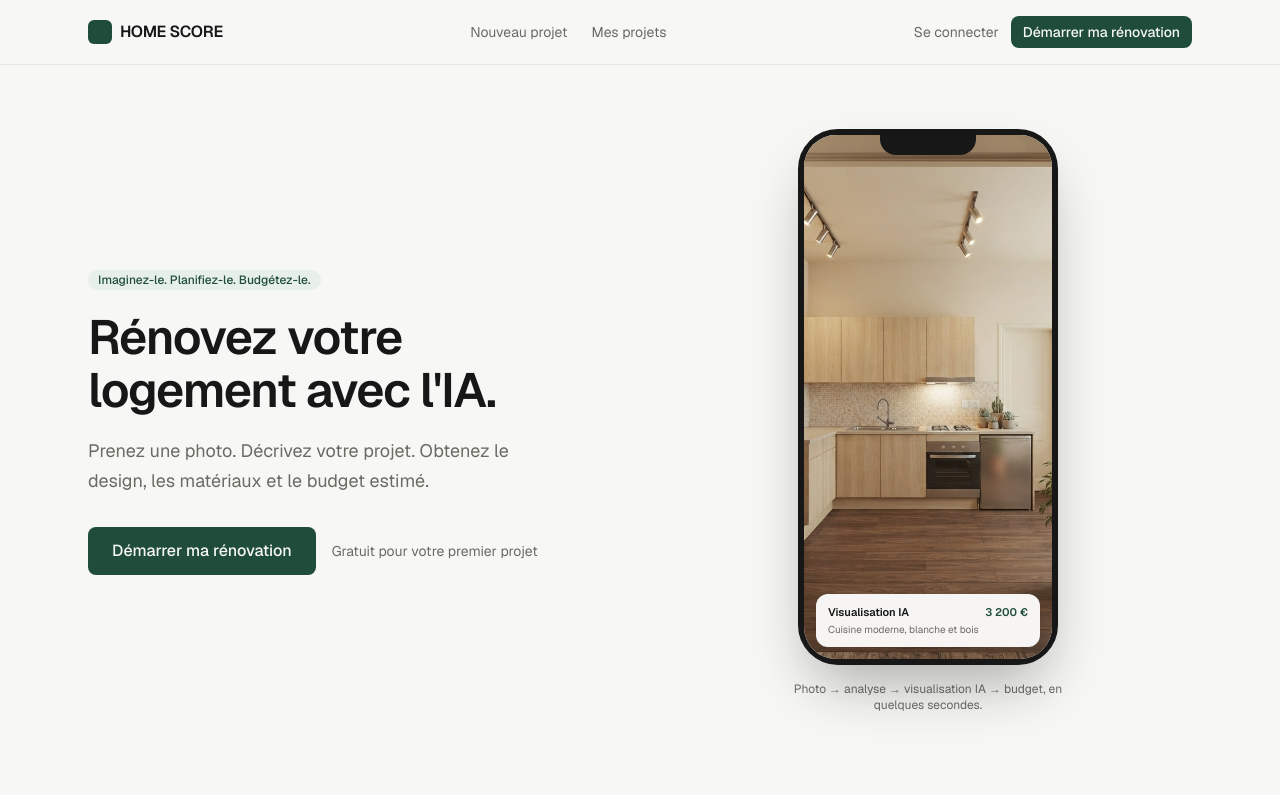
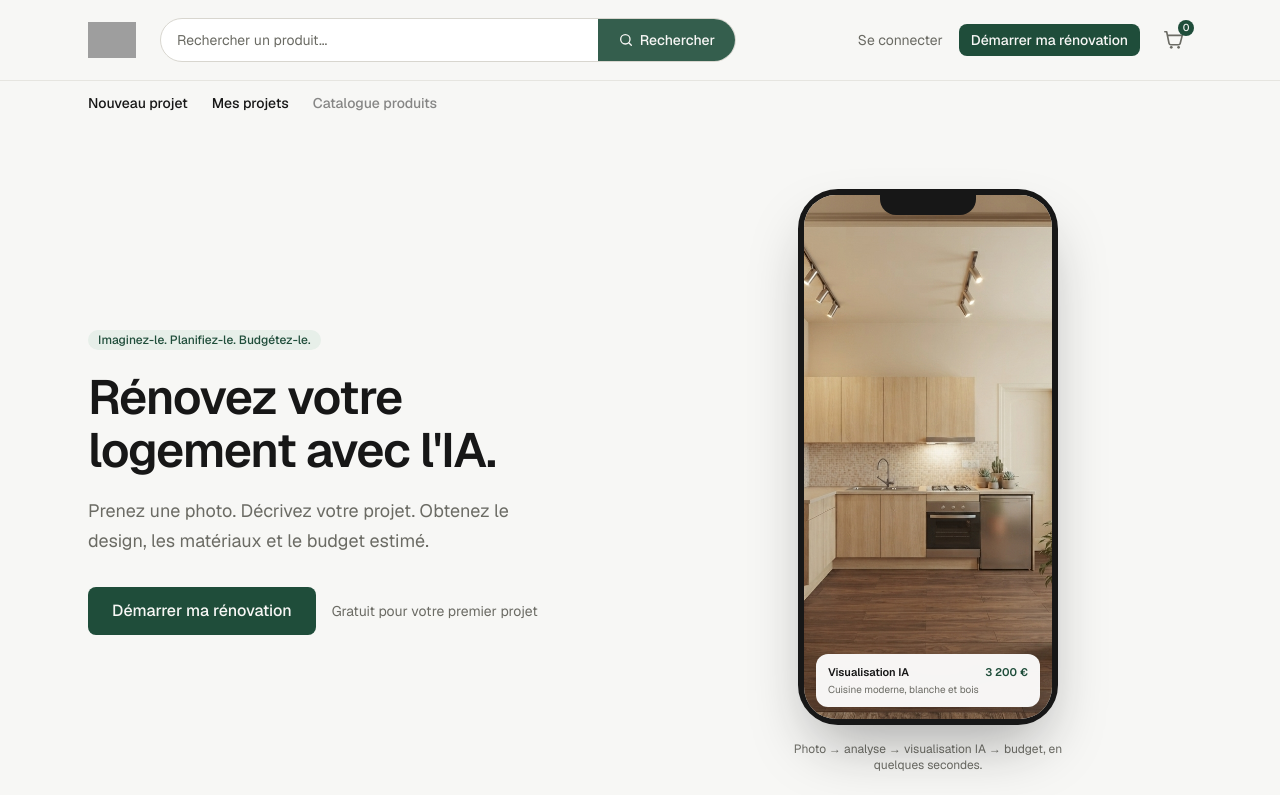
Before and after one commit to MamaTS108/home-score, a Next.js app: page / in a window 1280 px wide. Shown: the top 795 px of the page. Built offline with nearby package versions, Linux system fonts and the light colour scheme; no server answers; grey boxes are pictures that could not be loaded.

Commit message:
Fix ENERGY_CATEGORIES export, redesign header in Teelte marketplace style

```diff
--- a/src/app/layout.tsx
+++ b/src/app/layout.tsx
@@ -13,7 +13,7 @@ const geistMono = Geist_Mono({
 });
 
 export const metadata: Metadata = {
-  title: "HOME SCORE : Imaginez-le. Planifiez-le. Budgétez-le.",
+  title: "Teelte : Imaginez-le. Planifiez-le. Budgétez-le.",
   description:
     "Prenez une photo de votre pièce, décrivez votre projet, et obtenez une visualisation IA, la liste des travaux, des matériaux et une estimation de budget.",
 };
--- a/src/app/page.tsx
+++ b/src/app/page.tsx
@@ -95,7 +95,7 @@ export default function LandingPage() {
 
       <footer className="border-t border-border py-8">
         <div className="mx-auto max-w-6xl px-6 flex flex-col md:flex-row items-center justify-between gap-4 text-xs text-muted-foreground">
-          <span>HOME SCORE, AI Renovation Planner</span>
+          <span>Teelte, AI Renovation Planner</span>
           <span>Estimations indicatives, non contractuelles. Ne remplace pas un devis professionnel.</span>
         </div>
       </footer>
--- a/src/app/renovate/page.tsx
+++ b/src/app/renovate/page.tsx
@@ -9,7 +9,7 @@ export default function RenovatePage() {
         <div className="max-w-xl mx-auto mb-10 text-center">
           <h1 className="text-2xl font-semibold tracking-tight">Créer mon projet de rénovation</h1>
           <p className="text-muted-foreground mt-2">
-            Une photo, une description, et HOME SCORE s&apos;occupe du reste.
+            Une photo, une description, et Teelte s&apos;occupe du reste.
           </p>
         </div>
         <CreateProjectFlow />
--- a/src/components/layout/SiteHeader.tsx
+++ b/src/components/layout/SiteHeader.tsx
@@ -1,4 +1,6 @@
 import Link from "next/link";
+import Image from "next/image";
+import { headers } from "next/headers";
 import { Button } from "@/components/ui/Button";
 import { createSupabaseServerClient } from "@/lib/supabase/server";
 import { SignOutButton } from "@/components/auth/SignOutButton";
@@ -9,22 +11,46 @@ export async function SiteHeader() {
     data: { user },
   } = await supabase.auth.getUser();
 
+  // Lets the login link bring people back to wherever they were, after
+  // signing in — set by proxy.ts on every request.
+  const headerList = await headers();
+  const currentPath = headerList.get("x-pathname") ?? "/";
+  const loginHref = `/login?next=${encodeURIComponent(currentPath)}`;
+
   return (
-    <header className="sticky top-0 z-40 border-b border-border bg-background/90 backdrop-blur">
-      <div className="mx-auto max-w-6xl px-6 h-16 flex items-center justify-between">
-        <Link href="/" className="flex items-center gap-2">
-          <span className="h-6 w-6 rounded-md bg-accent" aria-hidden />
-          <span className="font-semibold tracking-tight">HOME SCORE</span>
+    <header className="sticky top-0 z-40">
+      {/* Top bar: logo, search, account, cart */}
+      <div className="border-b border-border bg-background/95 backdrop-blur">
+        <div className="mx-auto max-w-6xl px-6 h-20 flex items-center gap-6">
+          <Link href="/" className="flex items-center shrink-0">
+            <Image src="/images/logo-teelte.png" alt="Teelte" width={130} height={36} className="h-9 w-auto" unoptimized />
           </Link>
-        <nav className="hidden md:flex items-center gap-6 text-sm text-muted-foreground">
-          <Link href="/renovate" className="hover:text-foreground transition-colors">
-            Nouveau projet
-          </Link>
-          <Link href="/app" className="hover:text-foreground transition-colors">
-            Mes projets
-          </Link>
-        </nav>
-        <div className="flex items-center gap-3">
+
+          {/* Search bar — visual for now, will search the marketplace catalog once it exists */}
+          <div className="hidden md:flex flex-1 max-w-xl">
+            <div className="flex w-full h-11 rounded-full border border-border-strong bg-surface overflow-hidden">
+              <input
+                type="search"
+                placeholder="Rechercher un produit..."
+                disabled
+                className="flex-1 px-4 text-sm bg-transparent outline-none placeholder:text-muted-foreground disabled:cursor-not-allowed"
+              />
+              <button
+                type="button"
+                disabled
+                className="flex items-center gap-1.5 px-5 bg-accent text-accent-foreground text-sm font-medium disabled:opacity-90 disabled:cursor-not-allowed"
+                title="Bientôt disponible"
+              >
+                <svg width="16" height="16" viewBox="0 0 24 24" fill="none" aria-hidden>
+                  <circle cx="11" cy="11" r="7" stroke="currentColor" strokeWidth="2" />
+                  <path d="M20 20l-3.5-3.5" stroke="currentColor" strokeWidth="2" strokeLinecap="round" />
+                </svg>
+                Rechercher
+              </button>
+            </div>
+          </div>
+
+          <div className="flex items-center gap-4 ml-auto">
             {user ? (
               <>
                 <span className="text-sm text-muted-foreground hidden sm:inline">{user.email}</span>
@@ -32,7 +58,7 @@ export async function SiteHeader() {
               </>
             ) : (
               <>
-              <Link href="/login" className="text-sm text-muted-foreground hover:text-foreground hidden sm:inline">
+                <Link href={loginHref} className="text-sm text-muted-foreground hover:text-foreground hidden sm:inline">
                   Se connecter
                 </Link>
                 <Link href="/renovate">
@@ -40,6 +66,43 @@ export async function SiteHeader() {
                 </Link>
               </>
             )}
+            <button
+              type="button"
+              disabled
+              title="Panier — bientôt disponible"
+              className="relative h-9 w-9 flex items-center justify-center rounded-full text-muted-foreground disabled:cursor-not-allowed"
+            >
+              <svg width="22" height="22" viewBox="0 0 24 24" fill="none" aria-hidden>
+                <circle cx="9" cy="20" r="1.5" fill="currentColor" />
+                <circle cx="17" cy="20" r="1.5" fill="currentColor" />
+                <path
+                  d="M2 3h2l2.6 12.6a2 2 0 0 0 2 1.6h8.2a2 2 0 0 0 2-1.6L21 7H5"
+                  stroke="currentColor"
+                  strokeWidth="1.8"
+                  strokeLinecap="round"
+                  strokeLinejoin="round"
+                />
+              </svg>
+              <span className="absolute -top-0.5 -right-0.5 h-4 w-4 rounded-full bg-accent text-accent-foreground text-[10px] leading-4 text-center font-medium">
+                0
+              </span>
+            </button>
+          </div>
+        </div>
+      </div>
+
+      {/* Secondary nav bar */}
+      <div className="bg-secondary text-secondary-foreground">
+        <div className="mx-auto max-w-6xl px-6 h-11 flex items-center gap-6 text-sm font-medium overflow-x-auto">
+          <Link href="/renovate" className="whitespace-nowrap hover:opacity-80 transition-opacity">
+            Nouveau projet
+          </Link>
+          <Link href="/app" className="whitespace-nowrap hover:opacity-80 transition-opacity">
+            Mes projets
+          </Link>
+          <span className="whitespace-nowrap opacity-50 cursor-not-allowed" title="Bientôt disponible">
+            Catalogue produits
+          </span>
         </div>
       </div>
     </header>
--- a/src/lib/ai/assistant/renovationAssistant.ts
+++ b/src/lib/ai/assistant/renovationAssistant.ts
@@ -1,7 +1,7 @@
 import { callClaudeForJson } from "@/lib/ai/client";
 import type { AiMessage, ProjectBrief, RenovationPlan, RoomAnalysis } from "@/lib/types";
 
-const SYSTEM_PROMPT = `Tu es l'assistant IA de rénovation de HOME SCORE. L'utilisateur a déjà un projet de rénovation avec une analyse de pièce et un plan de travaux existant. Il souhaite maintenant ajuster son projet (changer un matériau, un style, réduire le budget, etc).
+const SYSTEM_PROMPT = `Tu es l'assistant IA de rénovation de Teelte. L'utilisateur a déjà un projet de rénovation avec une analyse de pièce et un plan de travaux existant. Il souhaite maintenant ajuster son projet (changer un matériau, un style, réduire le budget, etc).
 
 RÈGLES STRICTES :
 - Ne donne aucun prix toi-même : tu ne fais que mettre à jour la description du projet, le style et le budget si demandé.
--- a/src/lib/types.ts
+++ b/src/lib/types.ts
@@ -1,5 +1,5 @@
 /**
- * HOME SCORE — Domain types
+ * Teelte — Domain types
  *
  * These types are the contract between every layer of the app:
  * Vision -> Renovation planning -> Product provider -> Budget engine -> UI.
@@ -148,11 +148,18 @@ export interface DesignGeneration {
   disclaimer: string;
 }
 
+/**
+ * Home Score: an INDICATIVE energy-performance estimate derived from the
+ * room's visible materials and the renovation plan — NOT an official French
+ * DPE (Diagnostic de Performance Énergétique), which requires a certified
+ * diagnostician and real thermal measurements (spec section 24: never
+ * present the product as a diagnostiqueur).
+ */
 export interface HomeScoreBreakdown {
   overall: number; // 0-100
-  designPotential: number;
-  renovationComplexity: number;
-  budgetEfficiency: number;
+  isolation: number;
+  chauffageVentilation: number;
+  ouvertures: number; // windows / glazing
 }
 
 export type AiMessageRole = "user" | "assistant";
```
Also changed, not shown: src/components/renovate/HomeScoreCard.tsx (+7 -4 lines), src/lib/homeScore.ts (+50 -48 lines), src/lib/products/catalog.ts (+19 -32 lines), 2 other files (tests, documents, lock files or other folders). Lines whose indentation alone changed are shown as unchanged.
